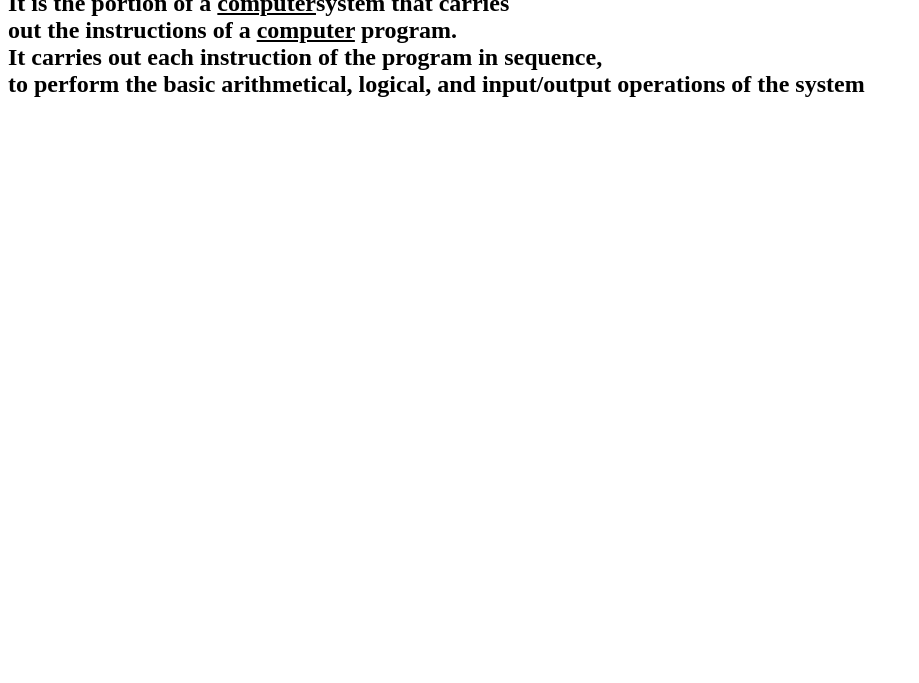
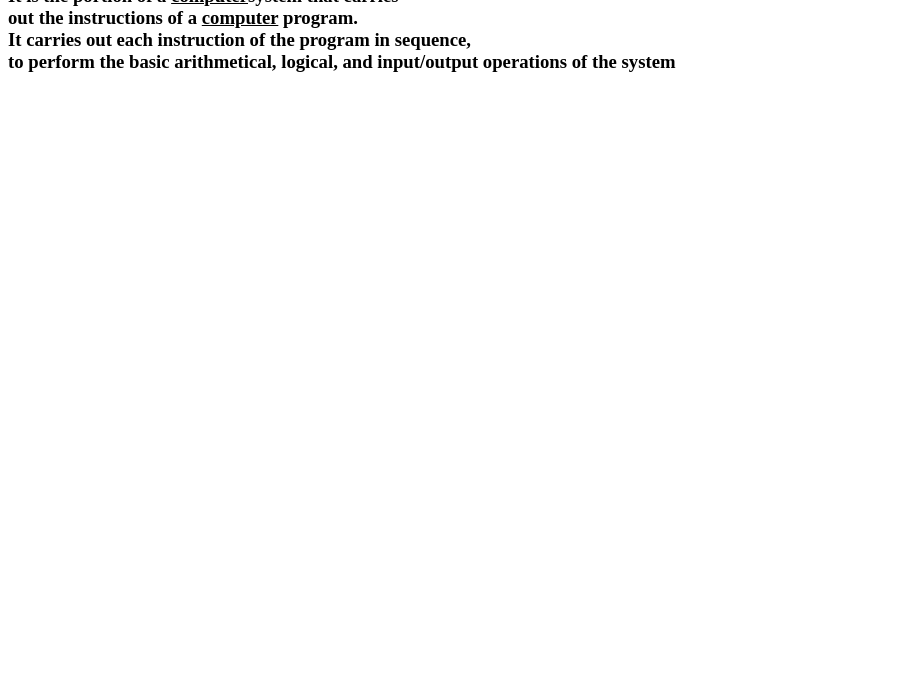
Before and after one commit to iamneo-production/bedfecbbbfadaeccdfffebaeceaec, a plain HTML site: page public/index.html in a window 1280 px wide. Shown: the part 117-800 px from the top of the page, without its empty margins (0-919 px from the left). Drawn offline with Linux system fonts and the light colour scheme.

Commit message:
Backup Commit

```diff
--- a/public/index.html
+++ b/public/index.html
@@ -9,6 +9,9 @@
 </head>
 <body>
     <h1>CPU</h1>
-    <h2><u>CPU stands <i>for Central Processing Unit</i></u><br>It is the portion of a <u>computer</u>system that carries<br>out the instructions of a <u>computer</u> program.<br>It carries out each instruction of the program in sequence,<br>to perform the basic arithmetical, logical, and input/output operations of the system</h2>
+    <h3><u><b>CPU</b> stands <i>for Central Processing Unit</i></u><br>
+        It is the portion of a <u>computer</u>system that carries<br>out the instructions of a <u>computer</u> program.<br>
+        It carries out each instruction of the program in sequence,<br>
+        to perform the basic arithmetical, logical, and input/output operations of the system</h3>
 </body>
 </html>
```
